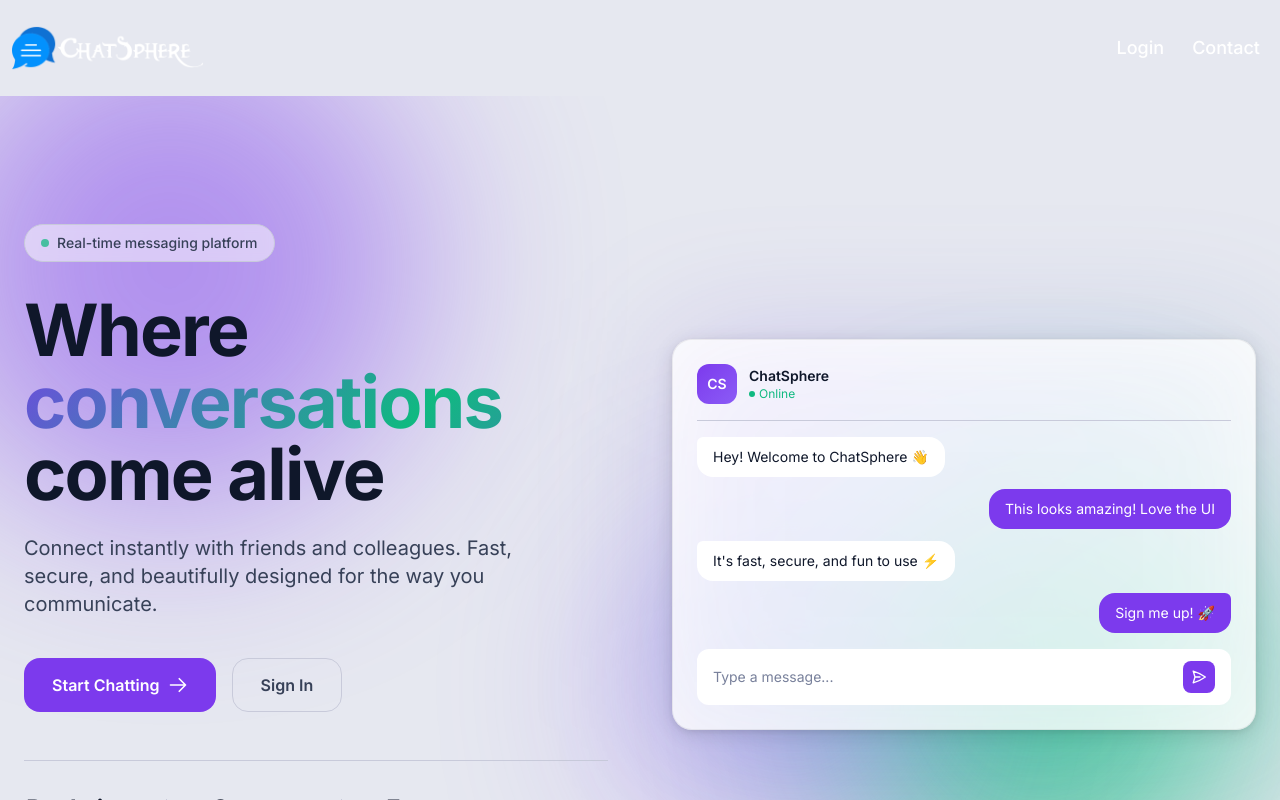
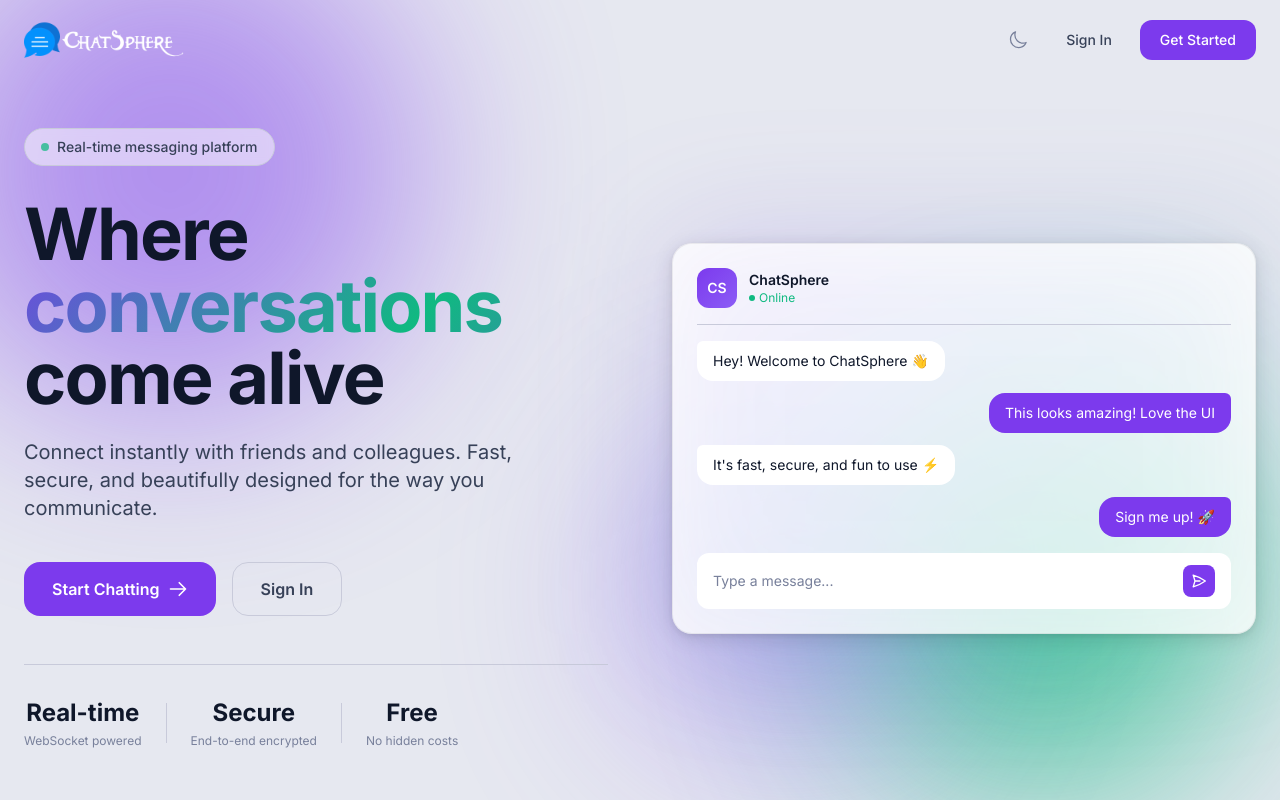
Before and after one commit to shubh-shukla/ChatSphere, a React (Vite) app in the folder frontend/: page / in a window 1280 px wide. Built offline with nearby package versions, Linux system fonts and the light colour scheme.

Commit message:
Revamp Landing Nav Page

```diff
--- a/frontend/src/components/LandingNav.jsx
+++ b/frontend/src/components/LandingNav.jsx
@@ -1,65 +1,128 @@
-import React from "react";
+import React, { useState, useEffect } from "react";
 import { Link } from "react-router-dom";
 import { useAuth } from "../context/authContext";
+import { useTheme } from "../context/themeContext";
 
-import logo from '../assets/logo-horizontal.webp'
+import logo from "../assets/logo-horizontal.webp";
 
 const LandingNav = () => {
   const { isAuthenticated } = useAuth();
+  const { isDark, toggleTheme } = useTheme();
+  const [scrolled, setScrolled] = useState(false);
+  const [mobileOpen, setMobileOpen] = useState(false);
+
+  useEffect(() => {
+    const handleScroll = () => setScrolled(window.scrollY > 20);
+    window.addEventListener("scroll", handleScroll);
+    return () => window.removeEventListener("scroll", handleScroll);
+  }, []);
+
   return (
-    <nav className="">
-      <div className="max-w-screen-xl flex flex-wrap items-center justify-between mx-auto px-3 py-6 ">
-        <a
-          className="flex items-center space-x-3 rtl:space-x-reverse"
+    <nav
+      className={`fixed top-0 left-0 right-0 z-50 transition-all duration-300 ${
+        scrolled
+          ? "glass-strong shadow-card py-3"
+          : "bg-transparent py-5"
+      }`}
     >
+      <div className="max-w-screen-xl flex items-center justify-between mx-auto px-6">
+        <Link to="/" className="flex items-center gap-2 group">
           <img
             src={logo}
-            className="h-12"
+            className="h-10 transition-transform duration-300 group-hover:scale-105"
             alt="ChatSphere"
           />
-        </a>
+        </Link>
+
+        {/* Desktop Nav */}
+        <div className="hidden md:flex items-center gap-2">
           <button
-          data-collapse-toggle="navbar-default"
-          type="button"
-          className="inline-flex items-center p-2 w-10 h-10 justify-center text-sm rounded-lg md:hidden hover:bg-gray-100 focus:outline-none focus:ring-2 focus:ring-gray-200 text-gray-400 dark:hover:bg-gray-700 dark:focus:ring-gray-600"
-          aria-controls="navbar-default"
-          aria-expanded="false"
+            onClick={toggleTheme}
+            className="p-2.5 rounded-xl text-textMuted hover:text-warning hover:bg-surfaceLight transition-all duration-200"
+            title={isDark ? "Switch to light mode" : "Switch to dark mode"}
           >
-          <span className="sr-only">Open main menu</span>
-          <svg
-            className="w-5 h-5"
-            aria-hidden="true"
-            xmlns="http://www.w3.org/2000/svg"
-            fill="none"
-            viewBox="0 0 17 14"
-          >
-            <path
-              stroke="currentColor"
-              strokeLinecap="round"
-              strokeLinejoin="round"
-              strokeWidth="2"
-              d="M1 1h15M1 7h15M1 13h15"
-            />
+            {isDark ? (
+              <svg xmlns="http://www.w3.org/2000/svg" fill="none" viewBox="0 0 24 24" strokeWidth={1.5} stroke="currentColor" className="w-5 h-5">
+                <path strokeLinecap="round" strokeLinejoin="round" d="M12 3v2.25m6.364.386-1.591 1.591M21 12h-2.25m-.386 6.364-1.591-1.591M12 18.75V21m-4.773-4.227-1.591 1.591M5.25 12H3m4.227-4.773L5.636 5.636M15.75 12a3.75 3.75 0 1 1-7.5 0 3.75 3.75 0 0 1 7.5 0Z" />
               </svg>
+            ) : (
+              <svg xmlns="http://www.w3.org/2000/svg" fill="none" viewBox="0 0 24 24" strokeWidth={1.5} stroke="currentColor" className="w-5 h-5">
+                <path strokeLinecap="round" strokeLinejoin="round" d="M21.752 15.002A9.72 9.72 0 0 1 18 15.75c-5.385 0-9.75-4.365-9.75-9.75 0-1.33.266-2.597.748-3.752A9.753 9.753 0 0 0 3 11.25C3 16.635 7.365 21 12.75 21a9.753 9.753 0 0 0 9.002-5.998Z" />
+              </svg>
+            )}
           </button>
-        <div
-          className="hidden w-full md:flex md:w-auto gap-3"
-          id="navbar-default"
-        >
           <Link
             to={isAuthenticated ? "/chathome" : "/login"}
-            className="block py-1 px-2 text-white hover:text-[#1B57E9]  text-lg font-medium  hover:border-[#1B57E9]"
+            className="px-5 py-2.5 text-sm font-medium text-textSecondary hover:text-textPrimary transition-colors duration-200 rounded-xl hover:bg-surfaceLight"
           >
-            {isAuthenticated ? "Home" : "Login"}
+            {isAuthenticated ? "Dashboard" : "Sign In"}
           </Link>
+          {!isAuthenticated && (
             <Link
-            href="#"
-            className="block py-1 px-2 text-white hover:text-[#1B57E9]  text-lg font-medium  hover:border-[#1B57E9]"
+              to="/register"
+              className="px-5 py-2.5 text-sm font-medium text-white bg-primary hover:bg-primaryHover rounded-xl transition-all duration-200 btn-lift"
             >
-            Contact
+              Get Started
             </Link>
+          )}
+          {isAuthenticated && (
+            <Link
+              to="/chathome"
+              className="px-5 py-2.5 text-sm font-medium text-white bg-primary hover:bg-primaryHover rounded-xl transition-all duration-200 btn-lift"
+            >
+              Open Chat
+            </Link>
+          )}
+        </div>
+
+        {/* Mobile Toggle */}
+        <button
+          onClick={() => setMobileOpen(!mobileOpen)}
+          className="md:hidden p-2 rounded-xl text-textSecondary hover:text-textPrimary hover:bg-surfaceLight transition-colors"
+        >
+          {mobileOpen ? (
+            <svg xmlns="http://www.w3.org/2000/svg" fill="none" viewBox="0 0 24 24" strokeWidth={1.5} stroke="currentColor" className="w-6 h-6">
+              <path strokeLinecap="round" strokeLinejoin="round" d="M6 18 18 6M6 6l12 12" />
+            </svg>
+          ) : (
+            <svg xmlns="http://www.w3.org/2000/svg" fill="none" viewBox="0 0 24 24" strokeWidth={1.5} stroke="currentColor" className="w-6 h-6">
+              <path strokeLinecap="round" strokeLinejoin="round" d="M3.75 9h16.5m-16.5 6.75h16.5" />
+            </svg>
+          )}
+        </button>
+      </div>
+
+      {/* Mobile Menu */}
+      {mobileOpen && (
+        <div className="md:hidden mt-2 mx-4 p-4 rounded-2xl glass animate-fade-in">
+          <div className="flex flex-col gap-2">
+            <Link
+              to={isAuthenticated ? "/chathome" : "/login"}
+              className="px-4 py-3 text-sm font-medium text-textSecondary hover:text-textPrimary rounded-xl hover:bg-surfaceLight transition-colors"
+              onClick={() => setMobileOpen(false)}
+            >
+              {isAuthenticated ? "Dashboard" : "Sign In"}
+            </Link>
+            {!isAuthenticated ? (
+              <Link
+                to="/register"
+                className="px-4 py-3 text-sm font-medium text-white bg-primary hover:bg-primaryHover rounded-xl text-center transition-colors"
+                onClick={() => setMobileOpen(false)}
+              >
+                Get Started
+              </Link>
+            ) : (
+              <Link
+                to="/chathome"
+                className="px-4 py-3 text-sm font-medium text-white bg-primary hover:bg-primaryHover rounded-xl text-center transition-colors"
+                onClick={() => setMobileOpen(false)}
+              >
+                Open Chat
+              </Link>
+            )}
           </div>
         </div>
+      )}
     </nav>
   );
 };
```
Lines whose indentation alone changed are shown as unchanged.
